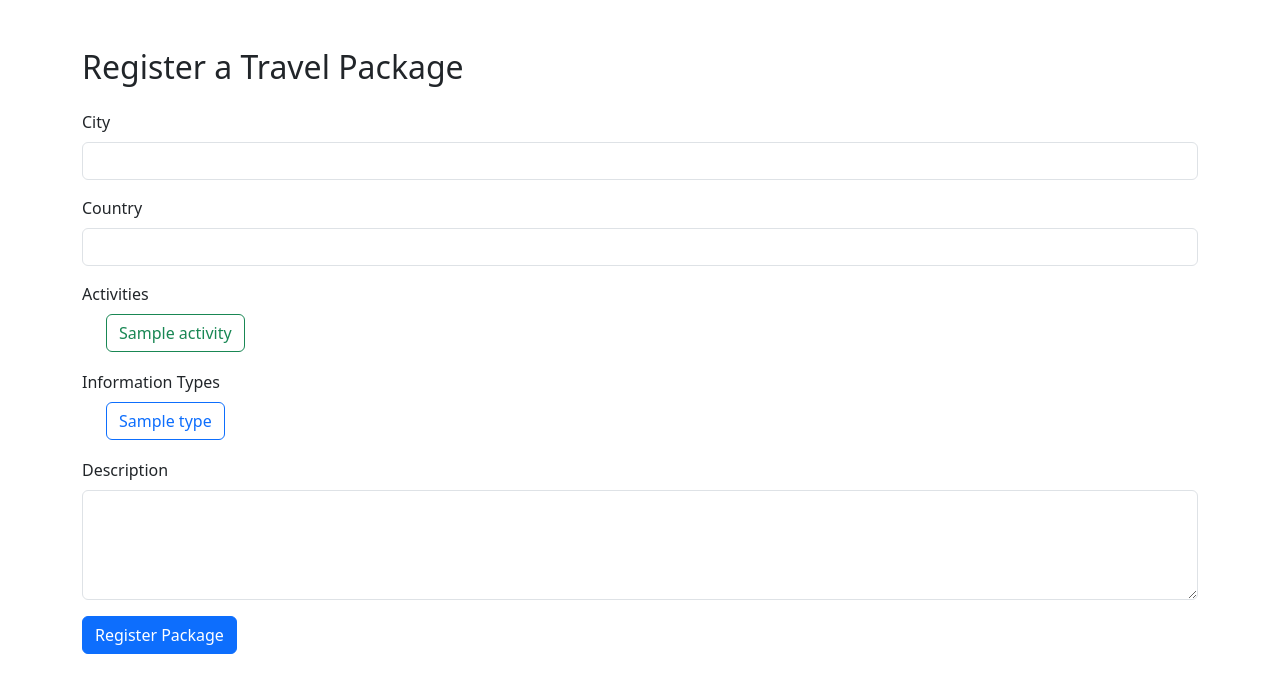
After one commit to salierii1/Compass-Website, a PHP site: page /activitytwo/CreatorWhite.php in a window 1280 px wide. The commit adds this page. Shown: the top 693 px of the page. Run offline with PHP 8.4, Linux system fonts and the light colour scheme; tables that the repository leaves empty or names only in its code hold one stand-in row (values such as "Sample post").

Commit message:
Travel planer fixed

```diff
--- /dev/null
+++ b/CreatorWhite.php
@@ -0,0 +1,107 @@
+<?php
+// Database connection reused
+$conn = new mysqli("localhost", "root", "", "simple_page");
+if ($conn->connect_error) {
+    die("Connection failed: " . $conn->connect_error);
+}
+?>
+<!DOCTYPE html>
+<html lang="en">
+<head>
+    <meta charset="UTF-8">
+    <title>Register Travel Package</title>
+    <link href="https://cdn.jsdelivr.net/npm/bootstrap@5.3.0/dist/css/bootstrap.min.css" rel="stylesheet">
+</head>
+<body>
+<div class="container mt-5">
+    <h2 class="mb-4">Register a Travel Package</h2>
+    <form action="CreatorWhite.php" method="POST">
+        <div class="mb-3">
+            <label for="city" class="form-label">City</label>
+            <input type="text" name="city" class="form-control" required>
+        </div>
+
+        <div class="mb-3">
+            <label for="country" class="form-label">Country</label>
+            <input type="text" name="country" class="form-control" required>
+        </div>
+
+        <div class="mb-3">
+            <label class="form-label">Activities</label>
+            <div class="d-flex flex-wrap gap-2">
+                <?php
+                $activity = $conn->query("SELECT * FROM activities");
+                while ($row = $activity->fetch_assoc()) {
+                    echo "
+                    <div class='form-check form-check-inline'>
+                        <input class='btn-check' type='checkbox' name='activity_ids[]' id='activity{$row['id']}' value='{$row['id']}'>
+                        <label class='btn btn-outline-success' for='activity{$row['id']}'>{$row['name']}</label>
+                    </div>
+                    ";
+                }
+                ?>
+            </div>
+        </div>
+
+        <div class="mb-3">
+            <label class="form-label">Information Types</label>
+            <div class="d-flex flex-wrap gap-2">
+                <?php
+                $info = $conn->query("SELECT * FROM info_types");
+                while ($row = $info->fetch_assoc()) {
+                    echo "
+                    <div class='form-check form-check-inline'>
+                        <input class='btn-check' type='checkbox' name='info_type_ids[]' id='infoType{$row['id']}' value='{$row['id']}'>
+                        <label class='btn btn-outline-primary' for='infoType{$row['id']}'>{$row['name']}</label>
+                    </div>
+                    ";
+                }
+                ?>
+            </div>
+        </div>
+
+        <div class="mb-3">
+            <label for="description" class="form-label">Description</label>
+            <textarea name="description" rows="4" class="form-control" required></textarea>
+        </div>
+
+        <button type="submit" name="submit" class="btn btn-primary">Register Package</button>
+    </form>
+</div>
+</body>
+</html>
+
+<?php
+if (isset($_POST['submit'])) {
+    $city = $_POST['city'];
+    $country = $_POST['country'];
+    $description = $_POST['description'];
+
+    $activity_ids = $_POST['activity_ids'] ?? [];
+    $info_type_ids = $_POST['info_type_ids'] ?? [];
+
+    $activity_str = implode(',', $activity_ids);
+    $info_type_str = implode(',', $info_type_ids);
+
+    $conn = new mysqli("localhost", "root", "", "simple_page");
+
+    if ($conn->connect_error) {
+        die("Connection failed: " . $conn->connect_error);
+    }
+
+    $stmt = $conn->prepare("INSERT INTO travel_packages (city, country, activity_id, info_type_id, description) VALUES (?, ?, ?, ?, ?)");
+    $stmt->bind_param("sssss", $city, $country, $activity_str, $info_type_str, $description);
+
+    if ($stmt->execute()) {
+        echo "<script>alert('Package registered successfully!'); window.location.href='CreatorWhite.php';</script>";
+    } else {
+        echo "Error: " . $stmt->error;
+    }
+
+    $stmt->close();
+    $conn->close();
+} else if ($_SERVER['REQUEST_METHOD'] === 'POST') {
+    header("Location: CreatorWhiteInsert.php");
+    exit();
+}
+?>
--- a/insert.php
+++ b/CreatorWhiteInsert.php
@@ -24,6 +24,6 @@ if (isset($_POST['submit'])) {
     $stmt->close();
     $conn->close();
 } else {
-    header("Location: index.php");
+    header("Location: CreatorWhite.php");
     exit();
 }
```
Also changed, not shown: index.php (deleted, +0 -58 lines), travelplanner.php (+51 -17 lines).
